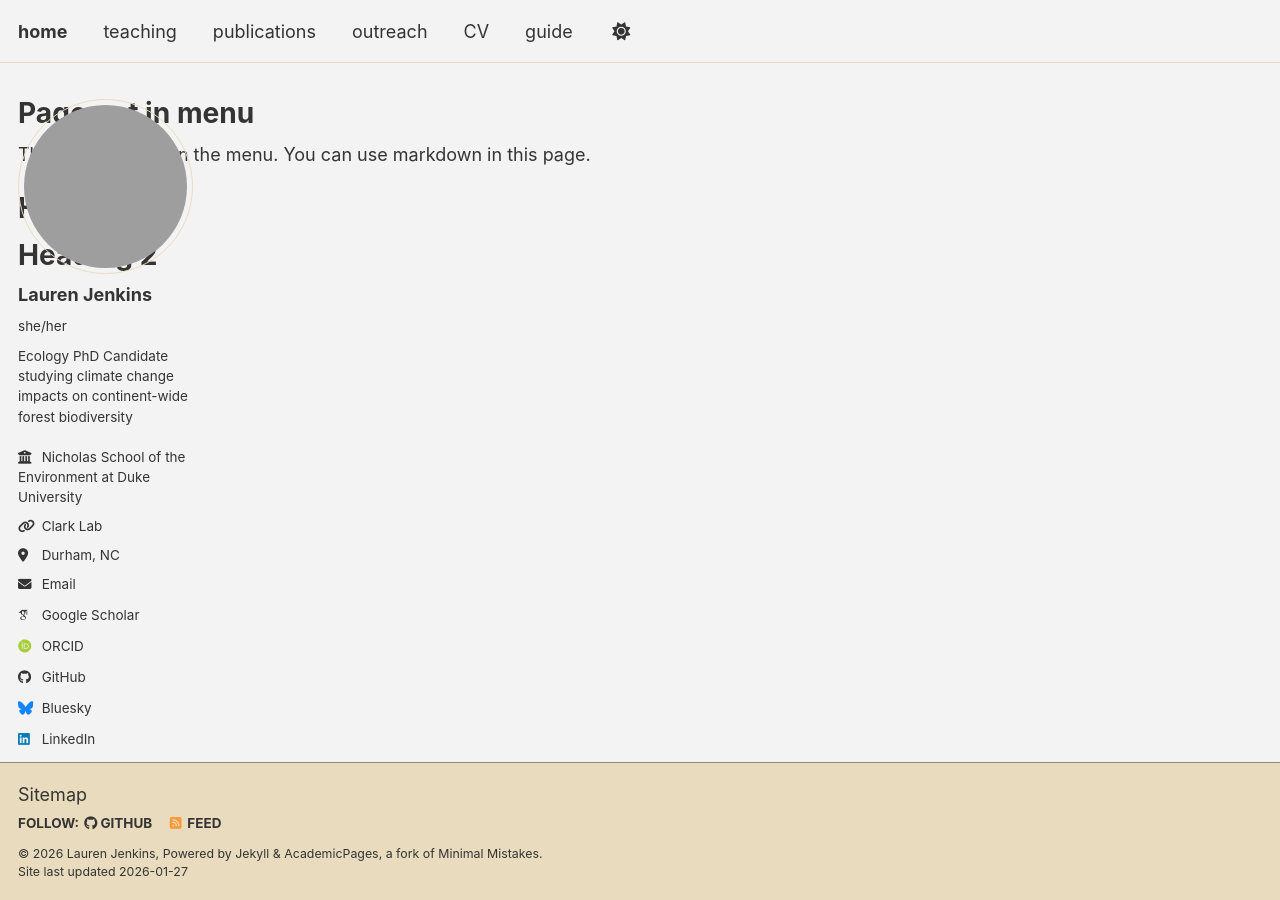
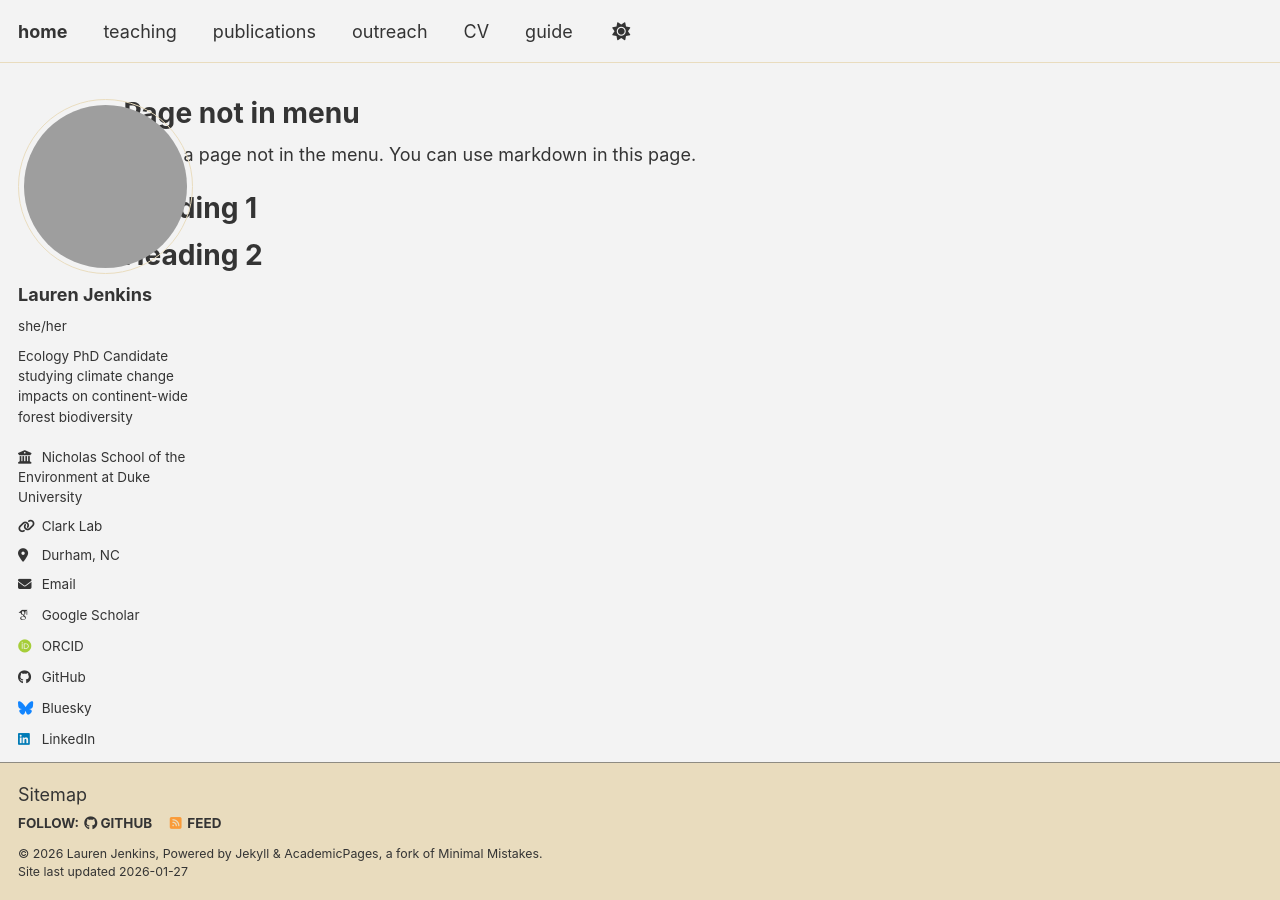
Before and after one commit to jenkinslauren/jenkinslauren.github.io, a Jekyll site: the page built from _pages/non-menu-page.md, in a window 1280 px wide. Built offline with Jekyll 4.4.1, drawn with Linux system fonts in a browser that asks for light colours; some web fonts are replaced; a script bundle is joined from its source files by our own code; library files that are not in the unit come from our copies.

Commit message:
Update _page.scss

```diff
--- a/_sass/layout/_page.scss
+++ b/_sass/layout/_page.scss
@@ -18,9 +18,9 @@
 
 .page {
   @include breakpoint($large) {
-    float: left;
-    width: 100% !important;
-    padding-right: 0;
+    @include span(10 of 12);
+    @include prefix(1 of 12);
+    @include suffix(1 of 12);
   }
 
   .page__inner-wrap {
```
